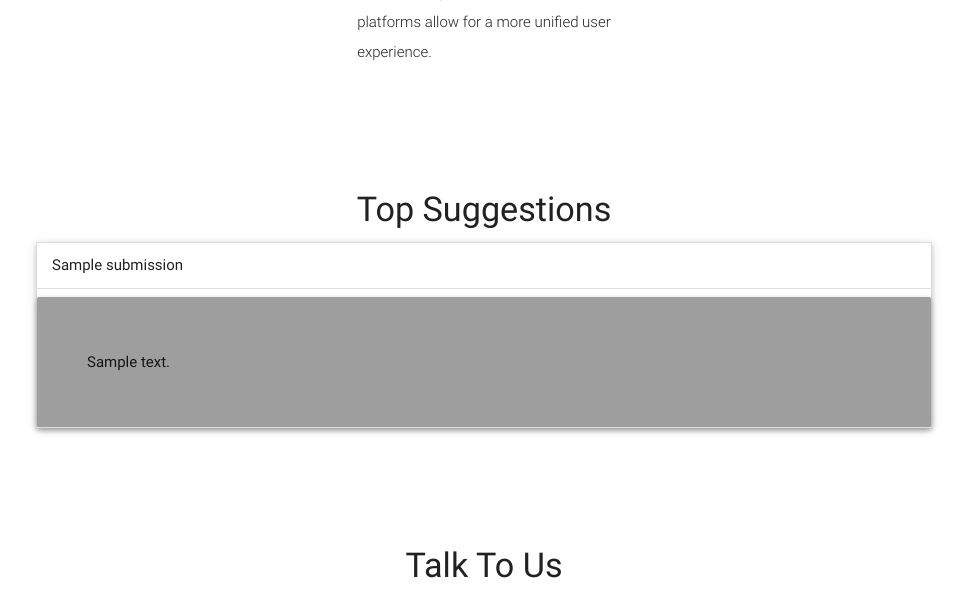
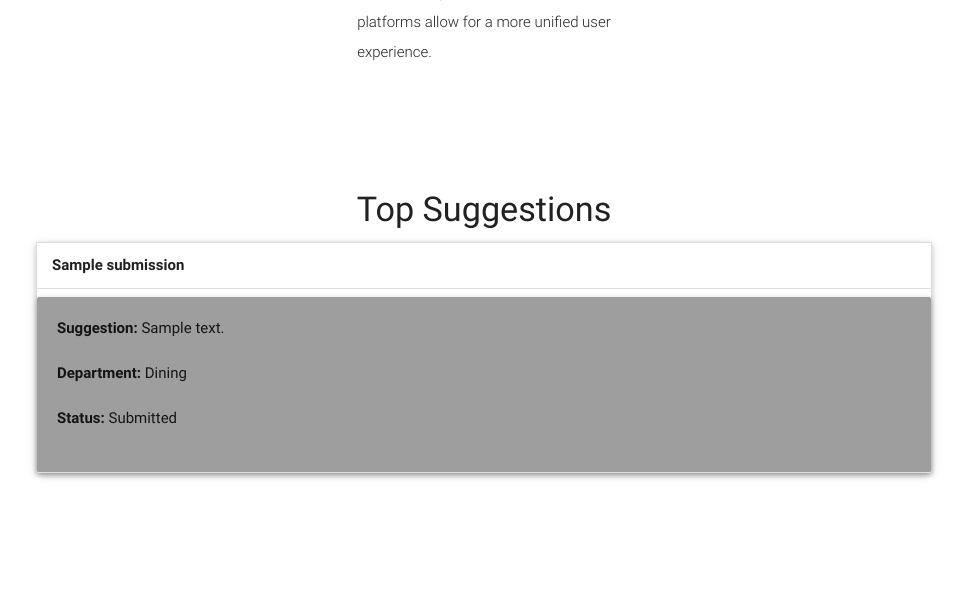
Before and after one commit to Tienza/foxTalk, a PHP site: page / in a window 1280 px wide, after a click that opens the changed part. Shown: the part 1002-1593 px from the top of the page, without its empty margins (156-1123 px from the left). Run offline with PHP 8.4, Linux system fonts and the light colour scheme; tables that the repository leaves empty hold one stand-in row (values such as "Sample post"); some libraries are stand-ins or nearby versions.

Commit message:
Finished converting modals to collapsables. Collapsables now displays title, suggestions, department, status

```diff
--- a/front-end/includes/helpers.php
+++ b/front-end/includes/helpers.php
@@ -49,8 +49,8 @@ function check_results($results) {
 function show_records($dbc) {
     #$locations = get_locations();
 
-	# Create a query to get location, title, date, category, and status, sorted by date
-    $query = 'SELECT * FROM submissions ORDER BY submit_date DESC';
+	# Create a query to get title, date, and status, sorted by date
+    $query = 'SELECT * FROM submissions ORDER BY submit_date DESC LIMIT 10';
 
     # Execute the query
     $results = mysqli_query( $dbc , $query );
@@ -65,8 +65,12 @@ function show_records($dbc) {
 			while ( $row = mysqli_fetch_array($results , MYSQLI_ASSOC )){
 				$date = format_date($row['submit_date'], "m/d/Y");
 				echo '<li>';
-					echo '<div style="text-align:left;vertical-align:top" class="collapsible-header">' . $row['title'] .'</div>';
-					echo '<div style="text-align:left;vertical-align:top" class="collapsible-body card-panel grey"><p>' . $row['description'] . '</p></div>';
+					echo '<div style="text-align:left;vertical-align:top" class="collapsible-header"><b>' . $row['title'] .'</b></div>';
+					echo '<div style="text-align:left;vertical-align:top" class="collapsible-body card-panel grey">';
+					echo '<div><span><b>Suggestion: </b></span>' . $row['description'] . '</div></br>';
+					echo '<div><span><b>Department: </b></span>' . $row['department'] . '</div></br>';
+					echo '<div><span><b>Status: </b></span>' . $row['status'] . '</div></br>';
+					echo '</div>';
 				echo '</li>';
 			}
 		echo '</ul>';
```
